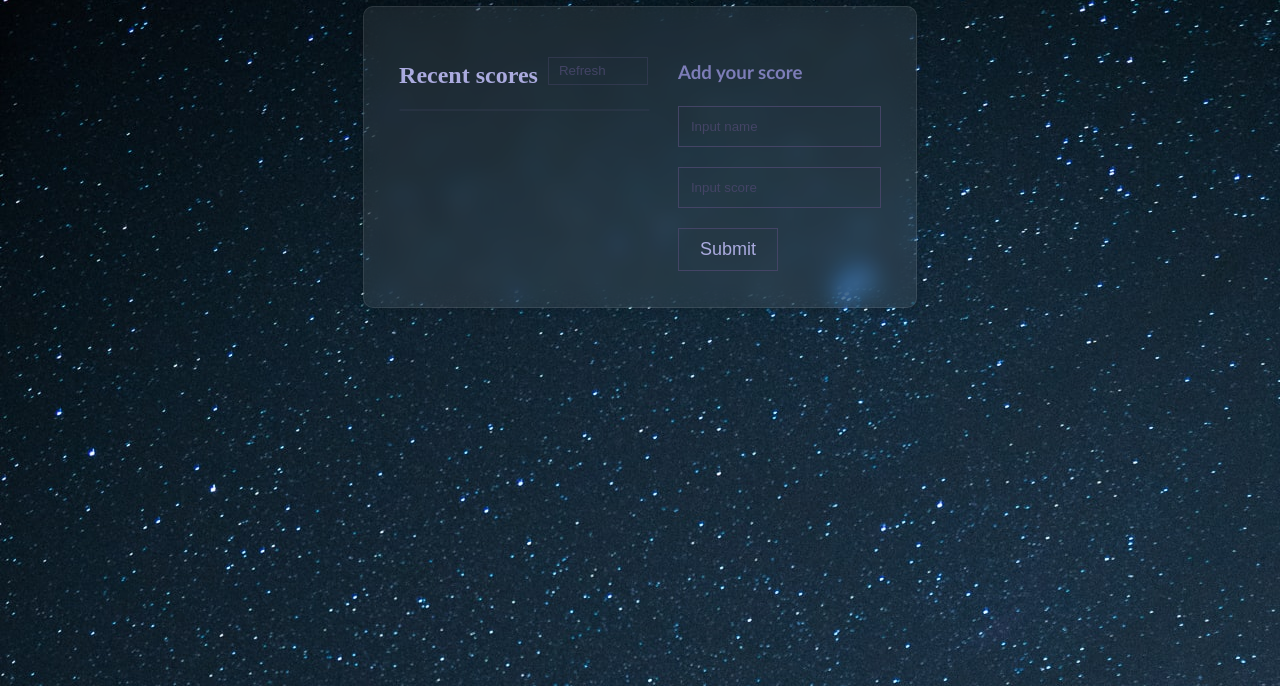
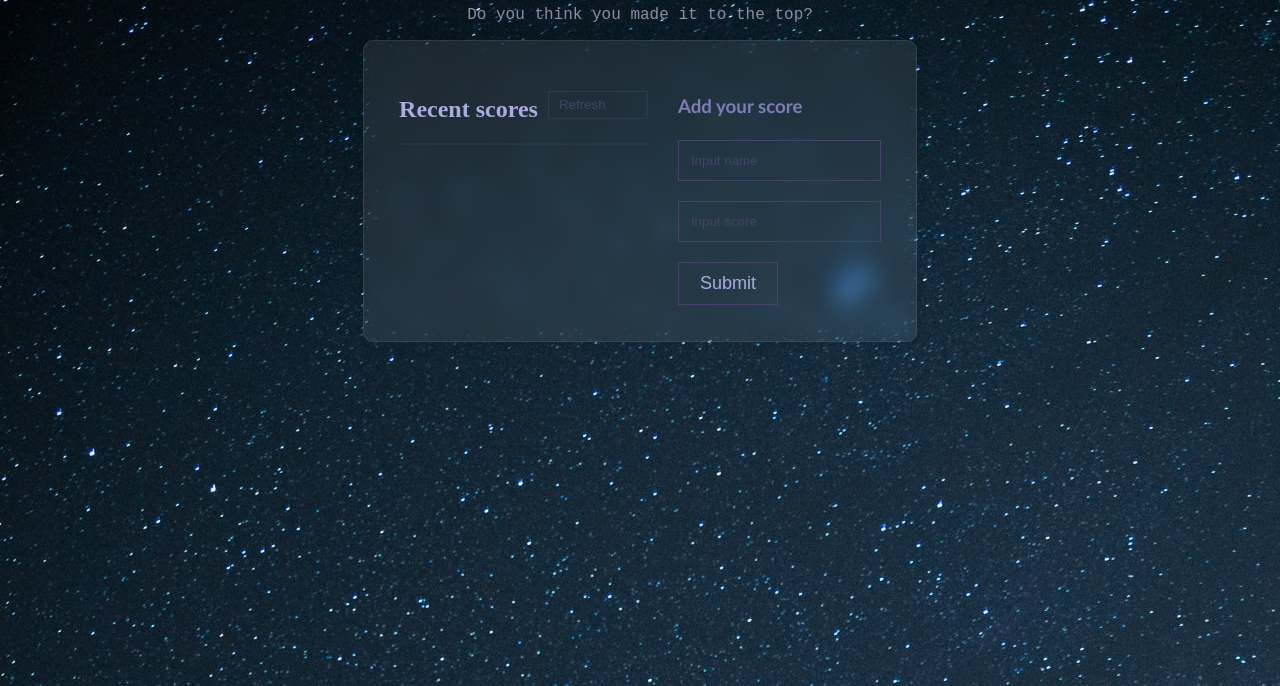
Before and after one commit to summyalena/Leaderboard, a website built with webpack: page src/index.html in a window 1280 px wide. Shown: the part 114-800 px from the top of the page. Built offline with nearby package versions, Linux system fonts and the light colour scheme.

Commit message:
correction

```diff
--- a/src/index.html
+++ b/src/index.html
@@ -14,6 +14,7 @@
 <body>
     <header class="main-head">
     <h1>LEADERBOARD</h1>
+    <p>Do you think you made it to the top?</p>
     </header>
 
     <main class="wrapper">
--- a/src/style.css
+++ b/src/style.css
@@ -23,6 +23,10 @@ body {
   justify-content: space-evenly;
 }
 
+p {
+  color: rgb(141, 141, 165);
+  font-family: 'Courier New', Courier, monospace;
+}
 .main-head h1 {
   font-weight: 600;
   font-family: 'Trebuchet MS', 'Lucida Sans Unicode', 'Lucida Grande', 'Lucida Sans', Arial, sans-serif;
```
Also changed, not shown: dist/index.html.
